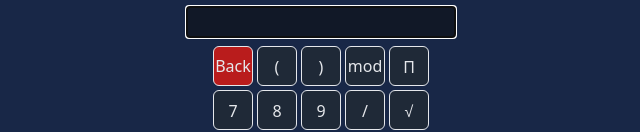
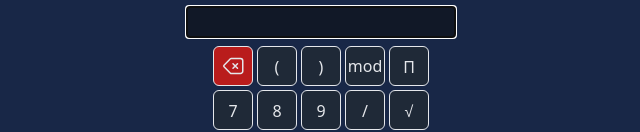
Before and after one commit to COValhalla/calculator-react, a React (Vite) app: page / in a window 1280 px wide. Shown: the part 146-278 px from the top of the page, without its empty margins (319-959 px from the left). Built offline with nearby package versions, Linux system fonts and the light colour scheme.

Commit message:
Added SVG for back.

```diff
--- a/src/components/Buttons.jsx
+++ b/src/components/Buttons.jsx
@@ -29,7 +29,20 @@ function Buttons({ buttonUpdate }) {
             type="button"
             className="h-10 w-10 rounded-md border  bg-red-700 hover:bg-red-600"
           >
-            Back
+            <svg
+              xmlns="http://www.w3.org/2000/svg"
+              fill="none"
+              viewBox="0 0 24 24"
+              strokeWidth="1.5"
+              stroke="currentColor"
+              className="m-auto h-6 w-6"
+            >
+              <path
+                strokeLinecap="round"
+                strokeLinejoin="round"
+                d="M12 9.75L14.25 12m0 0l2.25 2.25M14.25 12l2.25-2.25M14.25 12L12 14.25m-2.58 4.92l-6.375-6.375a1.125 1.125 0 010-1.59L9.42 4.83c.211-.211.498-.33.796-.33H19.5a2.25 2.25 0 012.25 2.25v10.5a2.25 2.25 0 01-2.25 2.25h-9.284c-.298 0-.585-.119-.796-.33z"
+              />
+            </svg>
           </button>
           <button
             onClick={() => buttonUpdate('7')}
```
